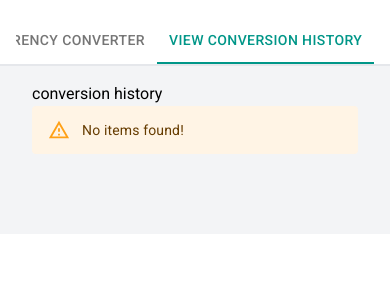
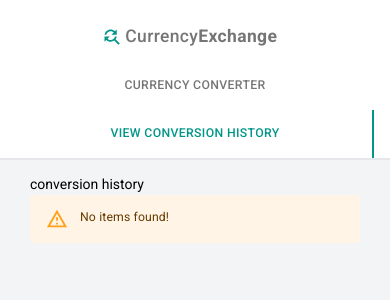
Before and after one commit to AliSeyfollahi/currency-exchange, a React (Create React App) app: page /#/ConversionHistory in a window 390 px wide. Shown: the top 300 px of the page. Built offline with nearby package versions, Linux system fonts and the light colour scheme.

Commit message:
fix: some responsivity issue

```diff
--- a/src/App.css
+++ b/src/App.css
@@ -1,6 +1,12 @@
 /*------ global styles -----------*/
 html {
   font-size: 16px;
+}
+
+@media (max-width: 768px) {
+  html {
+    font-size: 14px;
+  }
 }
 
 body {
--- a/src/components/ConversionHistory/ConversionHistory.js
+++ b/src/components/ConversionHistory/ConversionHistory.js
@@ -24,16 +24,18 @@ export default function ConversionHistory() {
   const [conversions, setConversions] = useState();
   const [conversionsLoading, setConversionsLoading] = useState(false);
 
-  const useStyles = makeStyles({
-    actionButton: {
-      visibility: "hidden",
+  const useStyles = makeStyles((theme) => ({
+    [theme.breakpoints.up("md")]: {
+      actionButton: {
+        visibility: "hidden",
+      },
     },
     actionRow: {
       "&:hover .actions > button, &:hover .actions > a": {
         visibility: "visible !important",
       },
     },
-  });
+  }));
   const classes = useStyles();
 
   const getAllConversions = () => {
@@ -103,11 +105,17 @@ export default function ConversionHistory() {
                   key={conversion.date}
                   className={classes.actionRow}
                 >
-                  <TableCell className="capitalize" component="td" scope="row">
+                  <TableCell
+                    className="capitalize whitespace-nowrap"
+                    component="td"
+                    scope="row"
+                  >
                     {formatDate(conversion.date)}
                   </TableCell>
-                  <TableCell>{formatEvent(conversion)}</TableCell>
-                  <TableCell className="actions">
+                  <TableCell className="whitespace-nowrap">
+                    {formatEvent(conversion)}
+                  </TableCell>
+                  <TableCell className="actions whitespace-nowrap">
                     <Link
                       to={`/CurrencyConverter/${conversion.amount}/${conversion.from}/${conversion.to}`}
                       component={Button}
@@ -147,7 +155,9 @@ export default function ConversionHistory() {
         </TableContainer>
       )}
 
-      {!conversions?.length && <Alert severity="warning">{t("main.no_items_found")}!</Alert>}
+      {!conversions?.length && !conversionsLoading && (
+        <Alert severity="warning">{t("main.no_items_found")}!</Alert>
+      )}
     </>
   );
 }
--- a/src/components/CurrencyConverter/ExchangeRateResult.js
+++ b/src/components/CurrencyConverter/ExchangeRateResult.js
@@ -1,3 +1,4 @@
+import { Grid } from "@material-ui/core";
 import { useEffect, useState } from "react";
 import config from "../../config";
 import { calculateExchangeRate } from "../../utils/exchangeRate";
@@ -19,22 +20,29 @@ export default function ExchangeRateResult(props) {
     <>
       {converted && (
         <>
-          <div className="pt-12 pb-8 text-center text-5xl">
-            <span className="font-light">
-              <span className="px-2">{props.amount}</span>
-              <span className="px-2">{props.from?.currency}</span>
-              <span className="px-2">=</span>
-            </span>
-            <span className="font-semibold accent">
-              <span className="px-2">
+          <Grid
+            container
+            className="pt-12 pb-8 text-center text-5xl"
+          >
+            <Grid item className="font-light md:text-right" item xs={12} md>
+              <span className="px-3">{props.amount}</span>
+              <span>{props.from?.currency}</span>
+            </Grid>
+
+            <Grid item className="font-light w-auto" item xs={12} md={1}>
+              =
+            </Grid>
+
+            <Grid item className="font-semibold accent md:text-left" item xs={12} md>
+              <span className="pr-2">
                 {converted.amount.toLocaleString("en", {
                   maximumFractionDigits:
                     config.CONVERTED_AMOUNT_FRACTION_DIGITS,
                 })}
               </span>
-              <span className="px-2">{props.to?.currency}</span>
-            </span>
-          </div>
+              <span className="pl-2">{props.to?.currency}</span>
+            </Grid>
+          </Grid>
 
           <div className="text-center">
             <div className="flex justify-center">
@@ -46,12 +54,14 @@ export default function ExchangeRateResult(props) {
               <div className="mx-1 text-left">
                 <p>
                   {converted.fromOne.toLocaleString("en", {
-                    maximumFractionDigits: config.CONVERTED_AMOUNT_ONE_FRACTION_DIGITS,
+                    maximumFractionDigits:
+                      config.CONVERTED_AMOUNT_ONE_FRACTION_DIGITS,
                   })}{" "}
                 </p>
                 <p>
                   {converted.toOne.toLocaleString("en", {
-                    maximumFractionDigits: config.CONVERTED_AMOUNT_ONE_FRACTION_DIGITS,
+                    maximumFractionDigits:
+                      config.CONVERTED_AMOUNT_ONE_FRACTION_DIGITS,
                   })}{" "}
                 </p>
               </div>
--- a/src/components/Header/Header.js
+++ b/src/components/Header/Header.js
@@ -1,4 +1,4 @@
-import { Container, Tab, Tabs } from "@material-ui/core";
+import { Container, Tab, Tabs, useMediaQuery } from "@material-ui/core";
 import { FindReplace } from "@material-ui/icons";
 import { useEffect, useState } from "react";
 import { useTranslation } from "react-i18next";
@@ -8,6 +8,7 @@ export default function Header() {
   const { t } = useTranslation();
   const [value, setValue] = useState(1);
   const location = useLocation();
+  const mediumViewport = useMediaQuery("(min-width:768px)");
 
   useEffect(() => {
     let value = [null, "", "ConversionHistory"].indexOf(
@@ -24,6 +25,8 @@ export default function Header() {
           value={value}
           indicatorColor="primary"
           textColor="primary"
+          orientation={mediumViewport ? "horizontal" : "vertical"}
+          style={{ width: "100%" }}
         >
           <Tab
             label={
@@ -39,15 +42,17 @@ export default function Header() {
                 </h1>
               </label>
             }
-            className="pointer-events-none pl-0 mr-3"
+            className="pointer-events-none pl-0 mr-3 max-w-full w-full md:w-auto"
           />
           <Link
             to="/"
+            className="max-w-full"
             component={Tab}
             label={<h2>{t("home.currency_converter")}</h2>}
           />
           <Link
             to="/ConversionHistory"
+            className="max-w-full"
             component={Tab}
             label={<h2>{t("home.view_conversion_history")}</h2>}
           />
```
